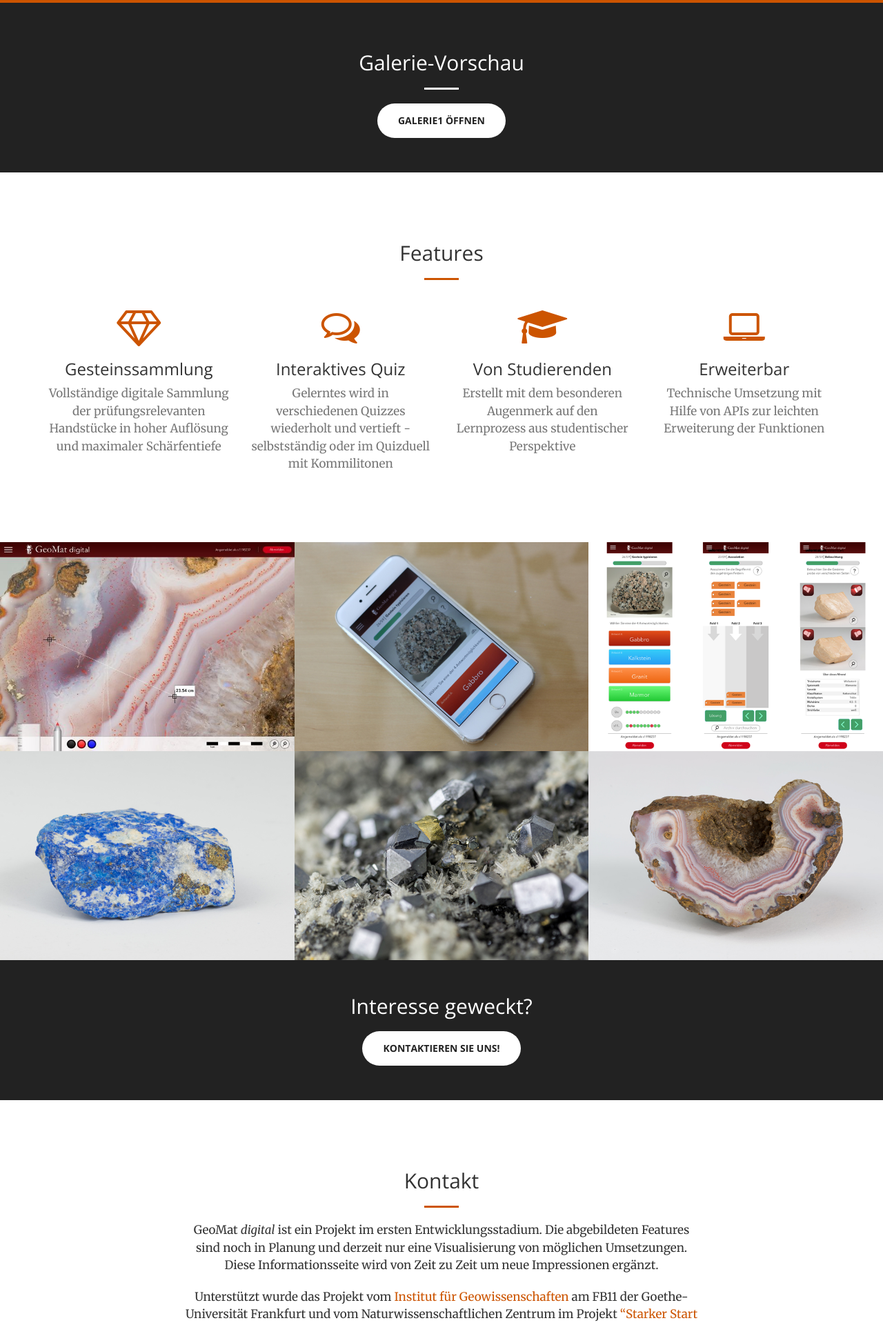
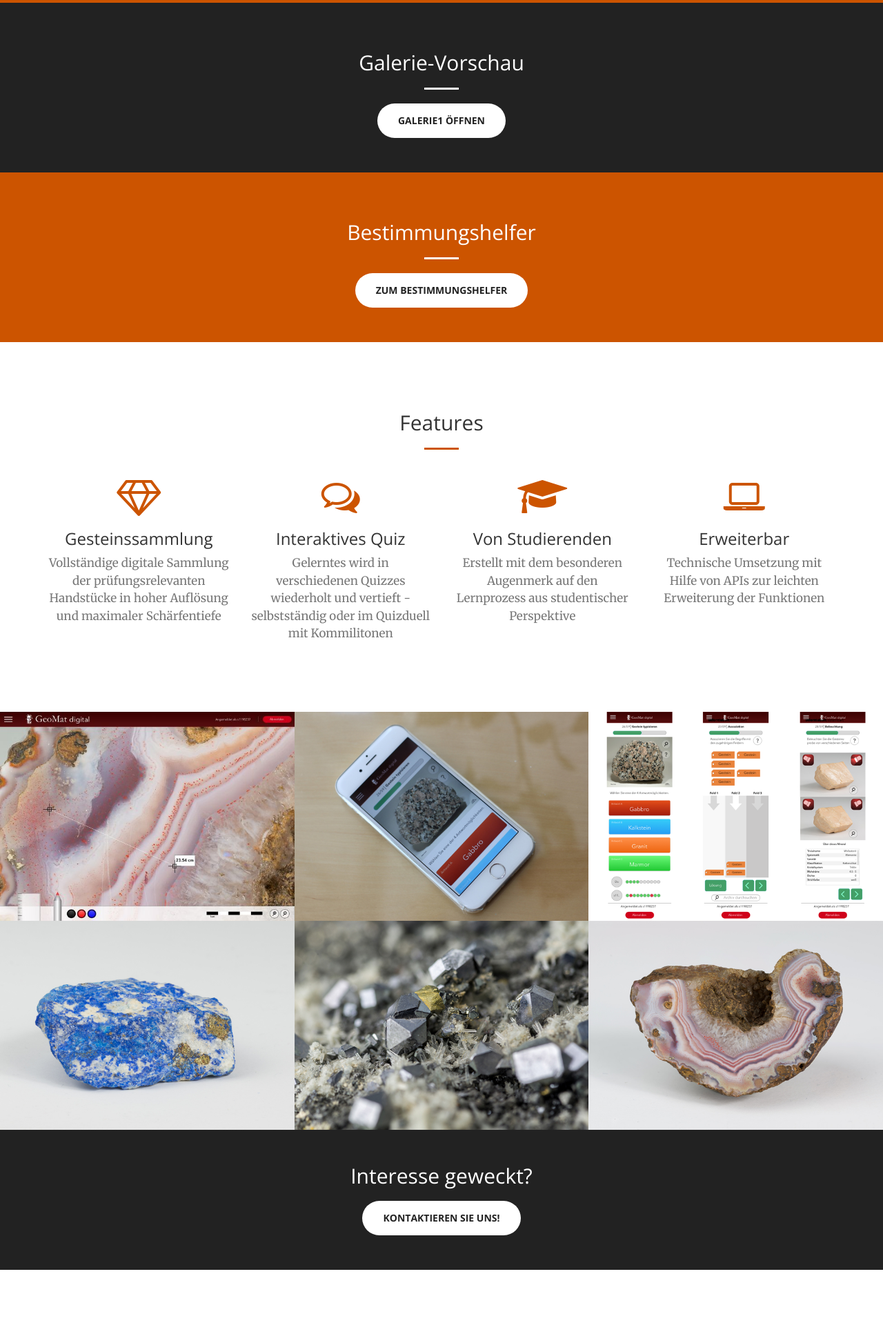
Before and after one commit to GeoMatDigital/django-geomat, a Django app: page / in a window 1280 px wide. Shown: the part 2055-3976 px from the top of the page at 69% size. Run offline with Django 3.2, Linux system fonts and the light colour scheme; data that the repository does not hold is empty; parts of the project's set-up code (start-up, migrations or seed data) failed here and were passed over; some libraries are stand-ins or nearby versions.

Commit message:
added bestimmungshelfer Link to preview page

```diff
--- a/geomat/templates/pages/preview.html
+++ b/geomat/templates/pages/preview.html
@@ -132,6 +132,13 @@
             <a href="#" id="gallery-button{{ forloop.counter }}" class="btn btn-default btn-xl wow tada">Galerie{{ forloop.counter }} &ouml;ffnen</a>
 
             {% endfor %}
+        </div>
+    </aside>
+    <aside id="best-helper" class="bg-primary">
+        <div class="container text-center">
+            <h2>Bestimmungshelfer</h2>
+            <hr class="light">
+            <a href="http://lernbar.uni-frankfurt.de/courses/2722/1847/index.html?id=0e8847b5284964e5831b267976b3338bc746a8" id="best-helper-button" class="btn btn-default btn-xl wow tada">Zum Bestimmungshelfer</a>
         </div>
     </aside>
     <section id="features">
```
